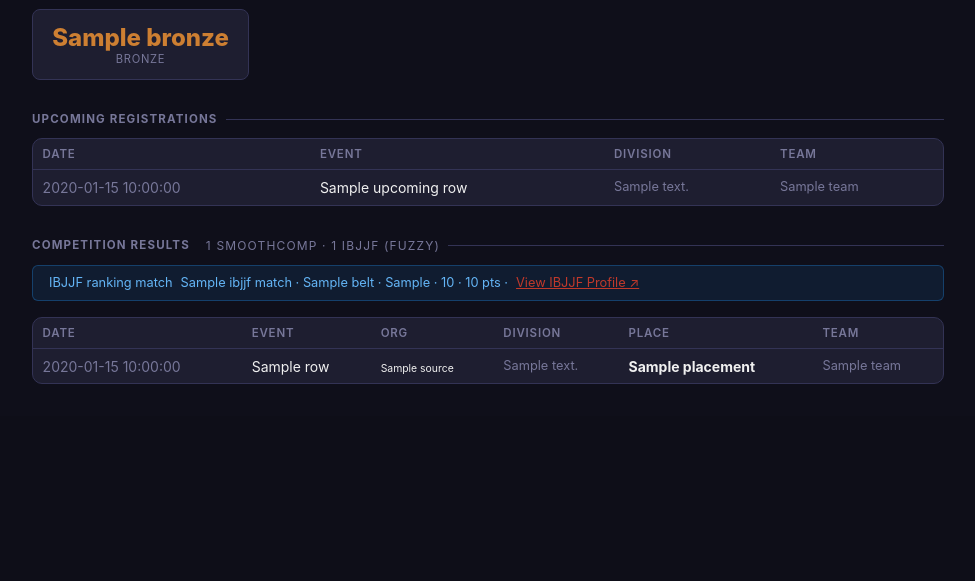
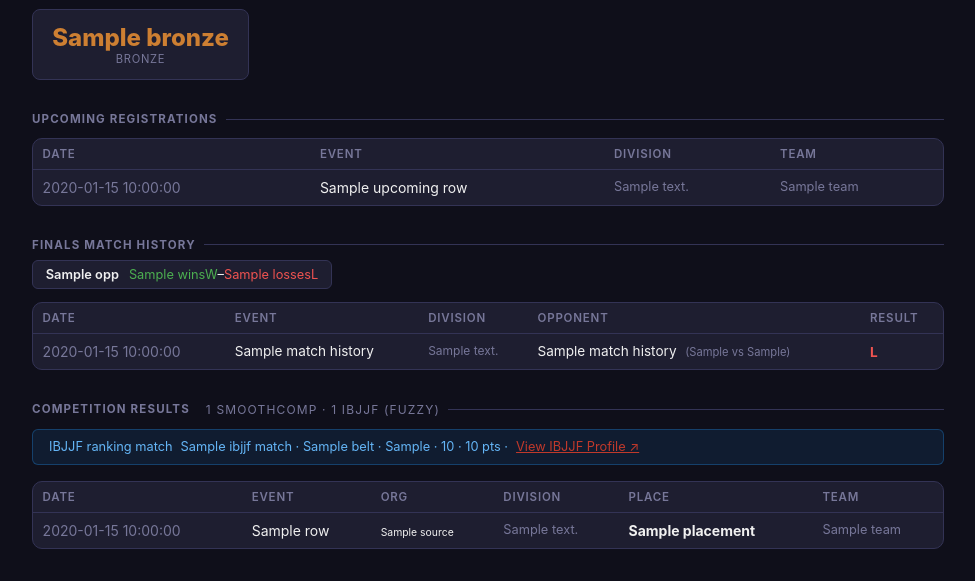
Before and after one commit to mtxpert/trackibjjf, a Flask app: template mattrack/trackbjj/templates/trackbjj/athlete.html in a window 1280 px wide. Shown: the part 778-1359 px from the top of the page, without its empty margins (152-1127 px from the left). Before the commit the page ends 1162 px from the top, so only its background shows below. Run offline with Flask 3, Linux system fonts and the light colour scheme; the template is opened without the code that fills it: most values are stand-ins (such as "Sample title", 1, 10 or a date in 2020); some libraries are stand-ins or nearby versions.

Commit message:
Add Finals Match History to athlete profiles
Uses adjacent-placement inference (same event+division, ABS(place1-place2)=1)
to reconstruct head-to-head match records from both IBJJF and Smoothcomp data.
Shows per-opponent W/L pills for repeat opponents and full match table.

Two new PostgreSQL RPC functions: get_match_history_ibjjf, get_match_history_sc.

Co-Authored-By: Claude Sonnet 4.6 <noreply@anthropic.com>

```diff
--- a/mattrack/trackbjj/templates/trackbjj/athlete.html
+++ b/mattrack/trackbjj/templates/trackbjj/athlete.html
@@ -234,6 +234,55 @@
   </div>
   {% endif %}
 
+  {% if match_history %}
+  <div class="section-title" style="margin-bottom:.5rem">Finals Match History</div>
+
+  {% if h2h_repeat %}
+  <div style="display:flex;gap:.5rem;flex-wrap:wrap;margin-bottom:.8rem">
+    {% for opp, rec in h2h_repeat.items() %}
+    <div style="background:var(--card);border:1px solid var(--border);border-radius:6px;padding:.4rem .8rem;font-size:.8rem">
+      {% if rec.opponent_sc_uid %}
+      <a href="{{ url_for('athlete_profile', sc_uid=rec.opponent_sc_uid) }}" style="color:var(--text);text-decoration:none;font-weight:600">{{ opp }}</a>
+      {% else %}<span style="font-weight:600">{{ opp }}</span>{% endif %}
+      <span style="margin-left:.4rem">
+        <span style="color:#4caf50">{{ rec.wins }}W</span>–<span style="color:#ef5350">{{ rec.losses }}L</span>
+      </span>
+    </div>
+    {% endfor %}
+  </div>
+  {% endif %}
+
+  <div class="card" style="padding:0;overflow:hidden;margin-bottom:1.5rem">
+  <table>
+    <thead><tr>
+      <th>Date</th><th>Event</th><th>Division</th><th>Opponent</th><th>Result</th>
+    </tr></thead>
+    <tbody>
+    {% for m in match_history %}
+    <tr>
+      <td style="white-space:nowrap;color:var(--muted)">{{ m.event_date or '—' }}</td>
+      <td style="font-size:.85rem">{{ m.event_title or '—' }}</td>
+      <td style="color:var(--muted);font-size:.75rem">{{ m.division or '—' }}</td>
+      <td style="font-size:.85rem">
+        {% if m.opponent_sc_uid %}
+        <a href="{{ url_for('athlete_profile', sc_uid=m.opponent_sc_uid) }}" style="color:var(--accent);text-decoration:none">{{ m.opponent_name or '—' }}</a>
+        {% else %}{{ m.opponent_name or '—' }}{% endif %}
+        <span style="font-size:.7rem;color:var(--muted);margin-left:.3rem">({{ m.athlete_place }} vs {{ m.opp_place }})</span>
+      </td>
+      <td>
+        {% if m.result == 'Win' %}
+        <span style="color:#4caf50;font-weight:700;font-size:.85rem">W</span>
+        {% else %}
+        <span style="color:#ef5350;font-weight:700;font-size:.85rem">L</span>
+        {% endif %}
+      </td>
+    </tr>
+    {% endfor %}
+    </tbody>
+  </table>
+  </div>
+  {% endif %}
+
   <div class="section-title">
     Competition Results
     <span style="font-size:.75rem;color:var(--muted);font-weight:400;margin-left:.5rem">
```
Also changed, not shown: mattrack/app_trackbjj.py (+36 -0 lines).
